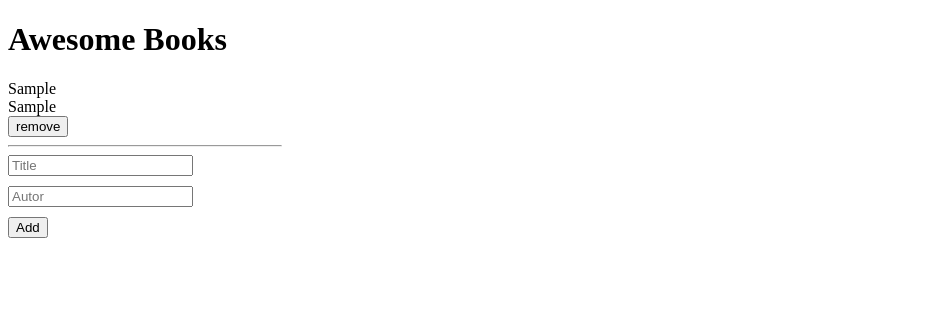
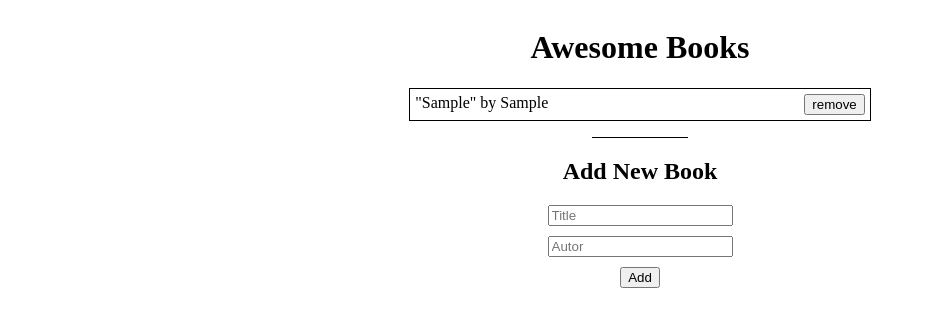
Before and after one commit to cvalencia1991/Awesome-Books, a website: page index.html in a window 1280 px wide. Both pictures are taken after typing "Sample", "Sample" into the empty fields and a click on the button "Add". Shown: the whole page, without its empty margins (0-926 px from the left). Drawn offline with Linux system fonts and the light colour scheme.

Commit message:
Edit Styles.css

```diff
--- a/index.html
+++ b/index.html
@@ -15,8 +15,13 @@
     <div class="stylecard" id="statusbooks">
 
     </div>
+    <div class="styleheaderform">
+        <div class="line"></div>
+        <h2 class="styletittleform">Add New Book</h2>
+
+    </div>
     <div id="cardboook">
-        <form id="books" class="stylecard" action="">
+        <form id="books" class="styleform" action="">
             <input type="text" id="tittleBook" placeholder="Title" required>
             <input type="text" id="nameAutor" placeholder="Autor" required>
             <button type="submit">Add</button>
--- a/main.js
+++ b/main.js
@@ -17,10 +17,11 @@ class methods {
     const element = document.createElement('div');
     element.classList.add('bookstyle');
     element.innerHTML = `
-                ${book.tittle}<br>
-                ${book.autor}<br>
-                <button type="button" name="deletebook">remove</button>
-                <hr class="styleline">
+      "${book.tittle}" by ${book.autor}
+      <div>
+      <button type="button" name="deletebook">remove</button>
+      <div>
+
         `;
     productCard.appendChild(element);
     // this.resetform();
--- a/styles.css
+++ b/styles.css
@@ -1,14 +1,55 @@
 .styleline {
   width: 17em;
+}
+
+.card{
+  display: flex;
+  align-items: center;
+  flex-direction: column;
 }
 
 .stylecard {
   display: flex;
   flex-direction: column;
   align-items: flex-start;
-  gap: 10px;
+  align-items: center;
+
 }
 
 .bookstyle {
+  flex-direction: row;
+  display: flex;
+  padding: 5px;
+  gap: 16em;
+  border: solid;
+  border: 1px solid black;
+}
+
+.styleform{
+    display: flex;
+    flex-direction: column;
+    align-items: center;
+    gap: 10px;
+}
+
+.styleheaderform{
+  display: flex;
   flex-direction: column;
+  align-items: center;
 }
+.styletittleform{
+  display: flex;
+  flex-direction: column;
+  align-items: center;
+}
+
+.line{
+  background: black;
+  display: flex;
+  flex-direction: column;
+  height: 1px;
+  height: 1px;
+  width: 6em;
+  margin-top: 1em;
+  align-items: center;
+}
```
